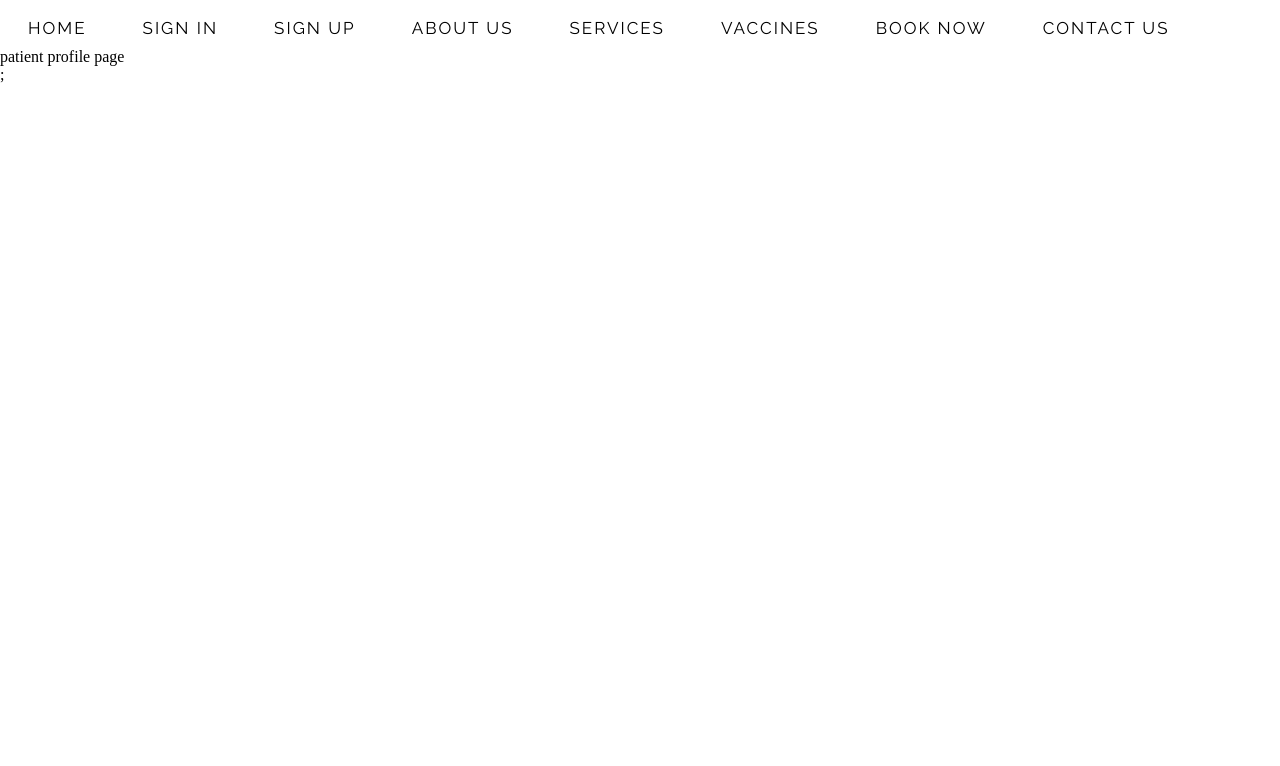
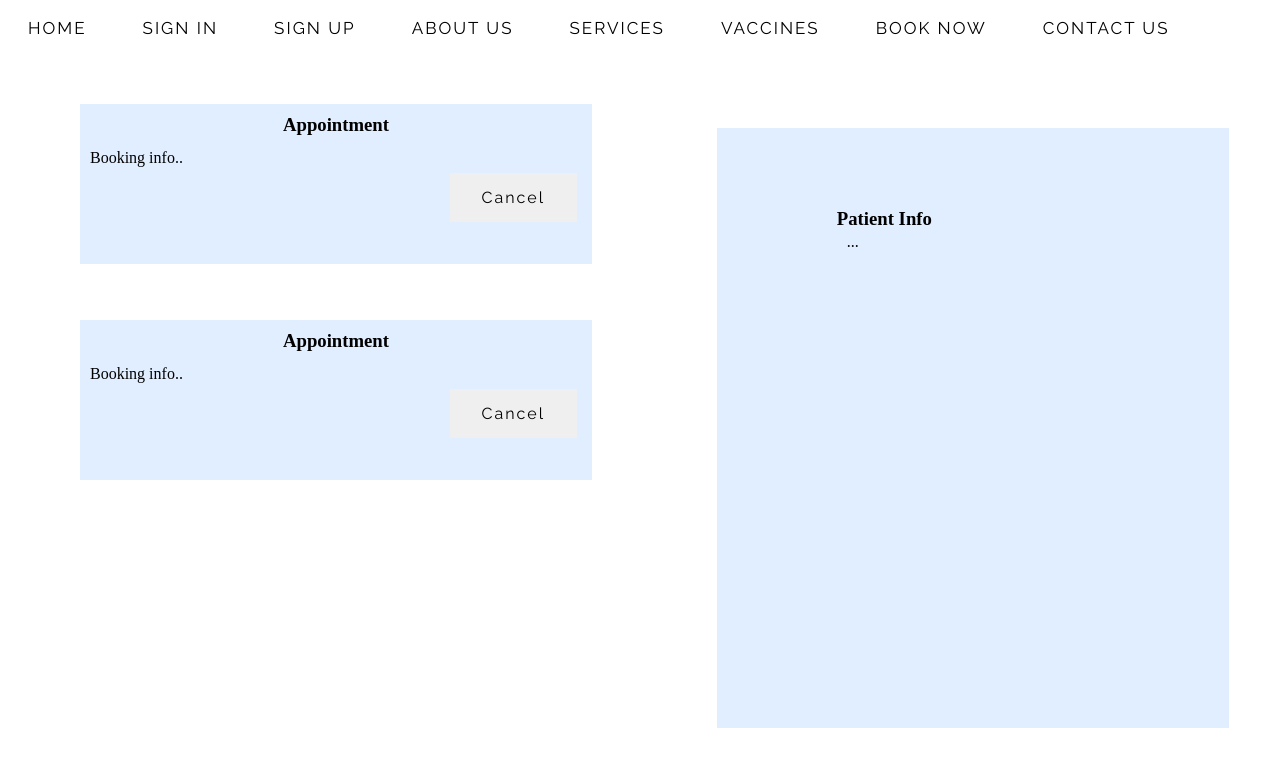
Before and after one commit to ChristopherDalziel/GP-Front, a React (Create React App) app: page /profile in a window 1280 px wide. Shown: the top 766 px of the page. Built offline with nearby package versions, Linux system fonts and the light colour scheme.

Commit message:
Built profile page

```diff
--- a/src/css/Profile.css
+++ b/src/css/Profile.css
@@ -0,0 +1,57 @@
+.profile {
+  width: 100%;
+  height: 95vh;
+}
+
+.content-profile {
+  margin-top: 10vh;
+  margin-left: 6vw;
+  box-sizing: border-box;
+  padding-left: 15vh;
+  padding-top: 10vh;
+  padding-bottom: 10vh;
+  height: 75vh;
+  width: 40vw;
+  background: #e1eeff;
+}
+
+.profile .container-profile {
+  width: 50vw;
+  height: inherit;
+  display: flex;
+  flex-direction: row;
+}
+
+.container-booking {
+  width: 50vw;
+  float: left;
+  display: flex;
+  flex-direction: column;
+}
+
+.booking-card h3 {
+  padding: 10px;
+  text-align: center;
+}
+
+.profile p {
+  padding: 2.5px 10px;
+}
+
+.booking-card {
+  width: 50%;
+  height: 100%;
+}
+
+.booking-card {
+  margin-top: 7vh;
+  margin-left: 10vh;
+  box-sizing: border-box;
+  height: 20vh;
+  width: 40vw;
+  background: #e1eeff;
+}
+
+.container-booking button {
+  float: right;
+}
--- a/src/pages/home.js
+++ b/src/pages/home.js
@@ -1,6 +1,7 @@
 import React from "react";
 import { Link } from "react-router-dom";
 import Nav from "../components/Nav";
+
 import "../css/Home.css";
 
 class Home extends React.Component {
@@ -17,7 +18,9 @@ class Home extends React.Component {
                 <Link to="/contact">
                   <button>Contact Us</button>
                 </Link>
-                <button>Book Now</button>
+                <Link to="/booking">
+                  <button>Book Now</button>
+                </Link>
               </p>
             </div>
           </div>
--- a/src/pages/profile.js
+++ b/src/pages/profile.js
@@ -8,7 +8,26 @@ class Profile extends React.Component {
     return (
       <>
         <Nav />
-        <p>patient profile page</p>;
+        <div className="profile">
+          <div className="container-booking">
+            <div className="booking-card">
+              <h3>Appointment</h3>
+              <p>Booking info..</p>
+              <button>Cancel</button>
+            </div>
+            <div className="booking-card">
+              <h3>Appointment</h3>
+              <p>Booking info..</p>
+              <button>Cancel</button>
+            </div>
+          </div>
+          <div className="container-profile">
+            <div className="content-profile">
+              <h3>Patient Info</h3>
+              <p>...</p>
+            </div>
+          </div>
+        </div>
       </>
     );
   }
--- a/src/pages/signIn.js
+++ b/src/pages/signIn.js
@@ -1,5 +1,6 @@
 import React, { Fragment } from "react";
 import Nav from "../components/Nav";
+
 import "../css/signIn.css";
 
 function signIn() {
--- a/src/pages/signup.js
+++ b/src/pages/signup.js
@@ -1,5 +1,6 @@
 import React, { Fragment } from "react";
 import Nav from "../components/Nav";
+
 import "../css/signUp.css";
 
 function signUp() {
```
Also changed, not shown: src/pages/contact.js (+0 -23 lines).
